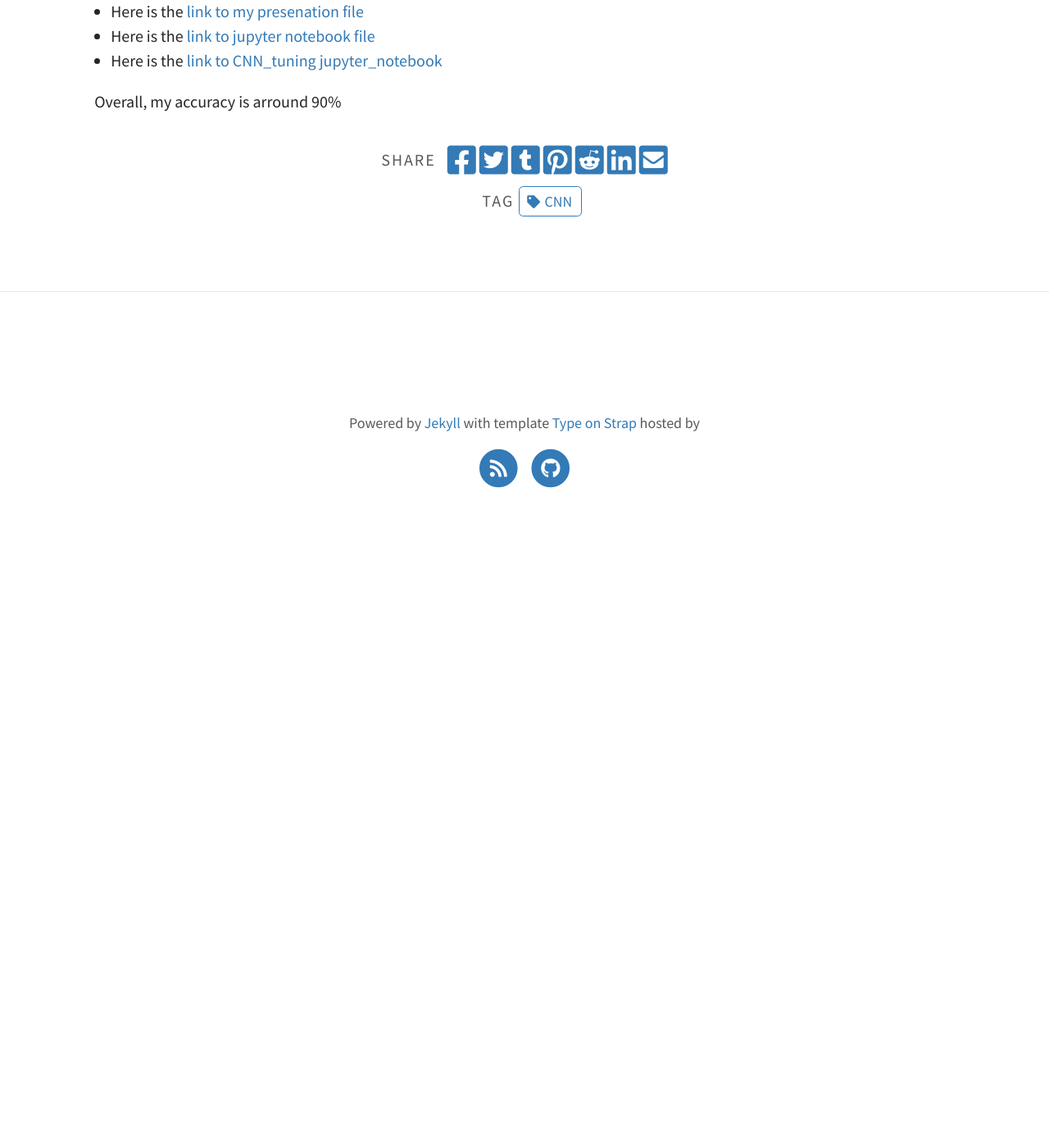
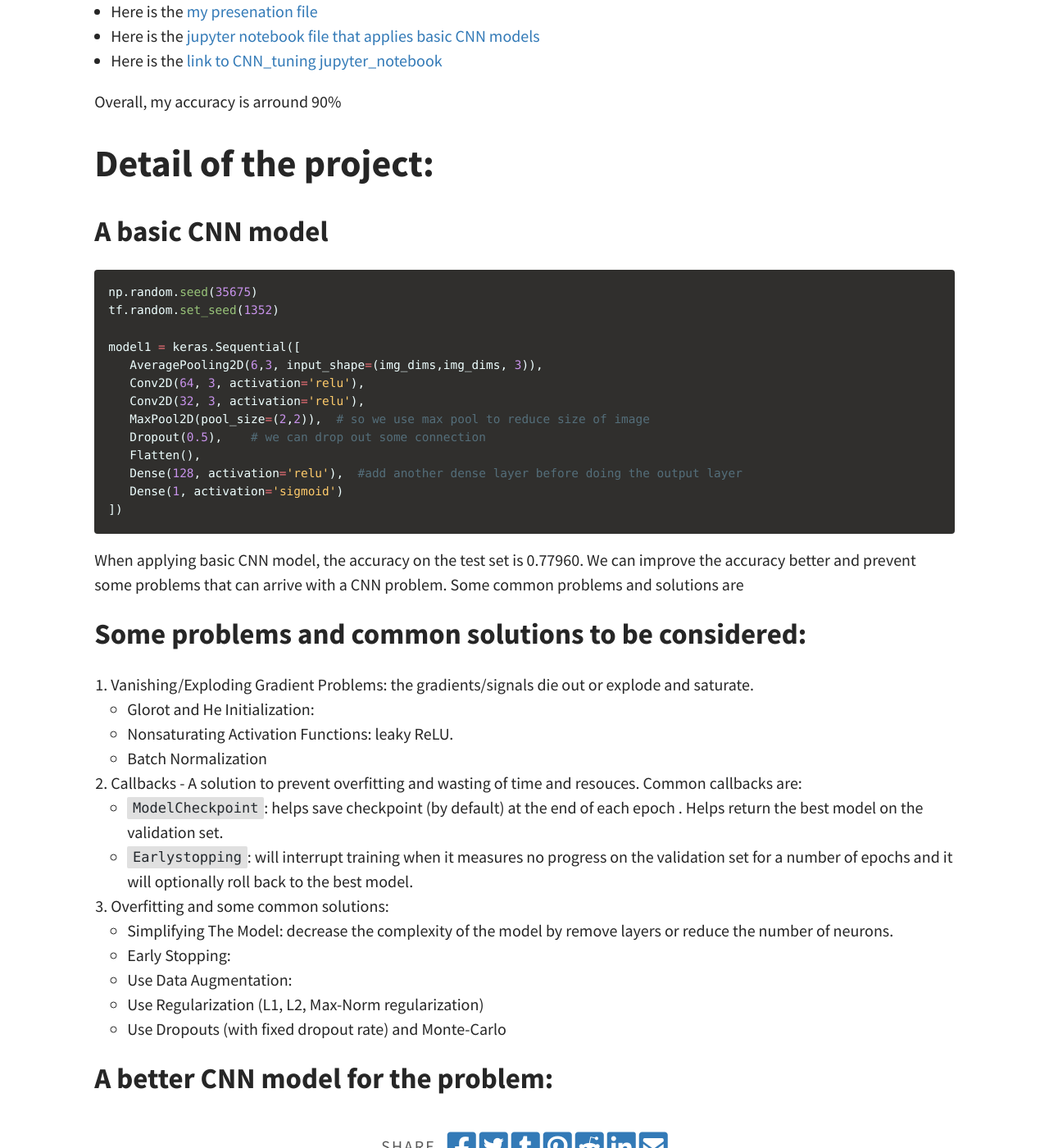
Before and after one commit to tranktle/porfolio, a Jekyll site: the page built from _posts/2021-05-20-cnn-chestimage-binary-classification.md, in a window 1280 px wide and 1400 px high, scrolled down 575 px. Shown: the whole window at 82% size. Built offline with Jekyll 4.4.1, drawn with Linux system fonts in a browser that asks for light colours; before the commit the page ends 1208 px from its top, so only the background shows below that.

Commit message:
Update 2021-05-20-cnn-chestimage-binary-classification.md

````diff
--- a/_posts/2021-05-20-cnn-chestimage-binary-classification.md
+++ b/_posts/2021-05-20-cnn-chestimage-binary-classification.md
@@ -9,8 +9,51 @@ tags: [CNN]
 
 This is the final project for my Data Science class.
 - Here is the [link of the problem from Kaggle](https://www.kaggle.com/paultimothymooney/chest-xray-pneumonia)
-- Here is the [link to my presenation file](https://github.com/tranktle/porfolio/blob/master/pdfs/CNN_ChestImage.pdf)
-- Here is the [link to jupyter notebook file](https://github.com/tranktle/porfolio/blob/master/jupyternotebook/Final_ChestImage.ipynb)
+- Here is the [my presenation file](https://github.com/tranktle/porfolio/blob/master/pdfs/CNN_ChestImage.pdf)
+- Here is the [jupyter notebook file that applies basic CNN models](https://github.com/tranktle/porfolio/blob/master/jupyternotebook/Final_ChestImage.ipynb)
 - Here is the [link to CNN_tuning jupyter_notebook](https://github.com/tranktle/porfolio/blob/master/jupyternotebook/Tune_ChestImage.ipynb)
 
 Overall, my accuracy is arround 90%
+
+# Detail of the project:
+
+## A basic CNN model
+
+```python
+np.random.seed(35675)
+tf.random.set_seed(1352)
+
+model1 = keras.Sequential([
+   AveragePooling2D(6,3, input_shape=(img_dims,img_dims, 3)),
+   Conv2D(64, 3, activation='relu'),
+   Conv2D(32, 3, activation='relu'),
+   MaxPool2D(pool_size=(2,2)),  # so we use max pool to reduce size of image
+   Dropout(0.5),    # we can drop out some connection
+   Flatten(),
+   Dense(128, activation='relu'),  #add another dense layer before doing the output layer
+   Dense(1, activation='sigmoid')
+])
+```
+When applying basic CNN model, the accuracy on the test set is 0.77960. We can improve the accuracy better and prevent some problems that can arrive with a CNN problem.
+Some common problems and solutions are
+
+## Some problems and common solutions to be considered:
+
+1. Vanishing/Exploding Gradient Problems: the gradients/signals die out or explode and saturate.
+    - Glorot and He Initialization:
+    - Nonsaturating Activation Functions: leaky ReLU.
+    - Batch Normalization
+
+2. Callbacks - A  solution to prevent overfitting and wasting of time and resouces. Common callbacks are:
+
+    - `ModelCheckpoint`: helps save checkpoint (by default) at the end of each epoch . Helps return the best model on the validation set.
+    - `Earlystopping`: will interrupt training when it measures no progress on the validation set for a number of epochs and it will optionally roll back to the best model.
+
+3. Overfitting and some common solutions:
+    - Simplifying The Model: decrease the complexity of the model by remove layers or reduce the number of neurons.
+    - Early Stopping:
+    - Use Data Augmentation:
+    - Use Regularization (L1, L2, Max-Norm regularization)
+    - Use Dropouts (with fixed dropout rate) and Monte-Carlo
+
+## A better CNN model for the problem:
````
